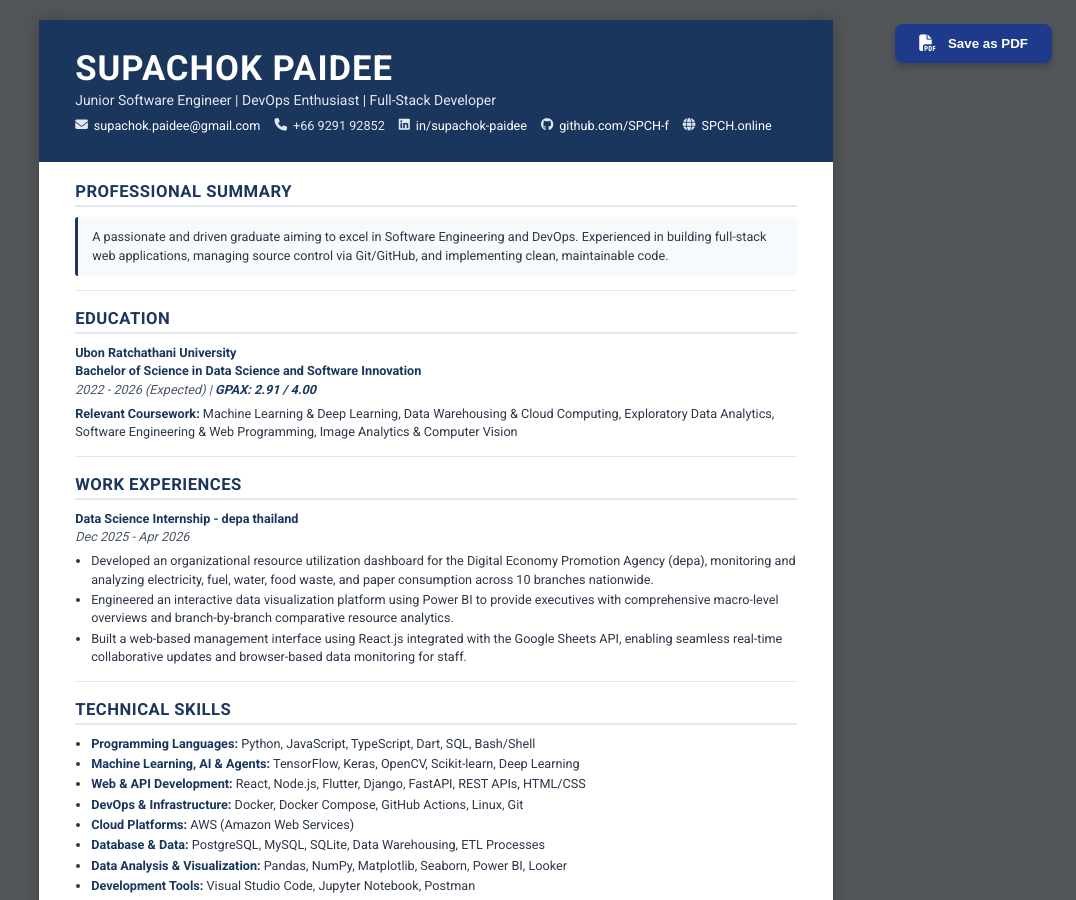
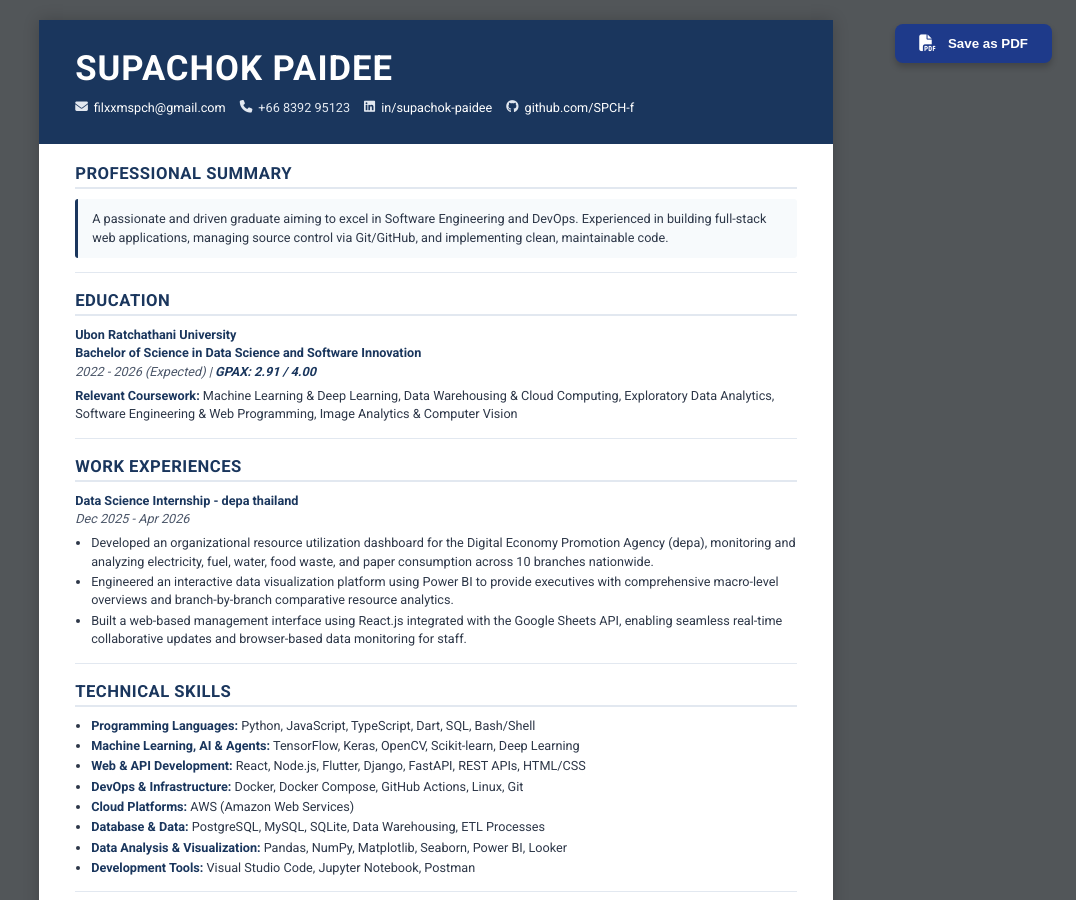
Before and after one commit to SPCH-f/SPCH-f.github.io, a Jekyll site: the page built from cv.md, in a window 1280 px wide and 900 px high. Shown: the whole window, without its empty margins (204-1280 px from the left). Built offline with Jekyll 4.4.1, drawn with Linux system fonts in a browser that asks for light colours.

Commit message:
Edit additional information

```diff
--- a/_layouts/cv.html
+++ b/_layouts/cv.html
@@ -314,16 +314,15 @@
     <div class="cv-container">
         <header class="header-section">
             <h1>Supachok Paidee</h1>
-            <p class="subtitle">Junior Software Engineer | DevOps Enthusiast | Full-Stack Developer</p>
 
             <div class="contact-row">
                 <div class="contact-item">
                     <i class="fas fa-envelope"></i>
-                    <a href="mailto:supachok.paidee@gmail.com">supachok.paidee@gmail.com</a>
+                    <a href="mailto:filxxmspch@gmail.com">filxxmspch@gmail.com</a>
                 </div>
                 <div class="contact-item">
                     <i class="fas fa-phone"></i>
-                    <span>+66 9291 92852</span>
+                    <span>+66 8392 95123</span>
                 </div>
                 <div class="contact-item">
                     <i class="fab fa-linkedin"></i>
@@ -332,10 +331,6 @@
                 <div class="contact-item">
                     <i class="fab fa-github"></i>
                     <a href="https://github.com/SPCH-f" target="_blank">github.com/SPCH-f</a>
-                </div>
-                <div class="contact-item">
-                    <i class="fas fa-globe"></i>
-                    <a href="https://spch.online" target="_blank">SPCH.online</a>
                 </div>
             </div>
         </header>
```
Also changed, not shown: index.md (+0 -1 lines).
